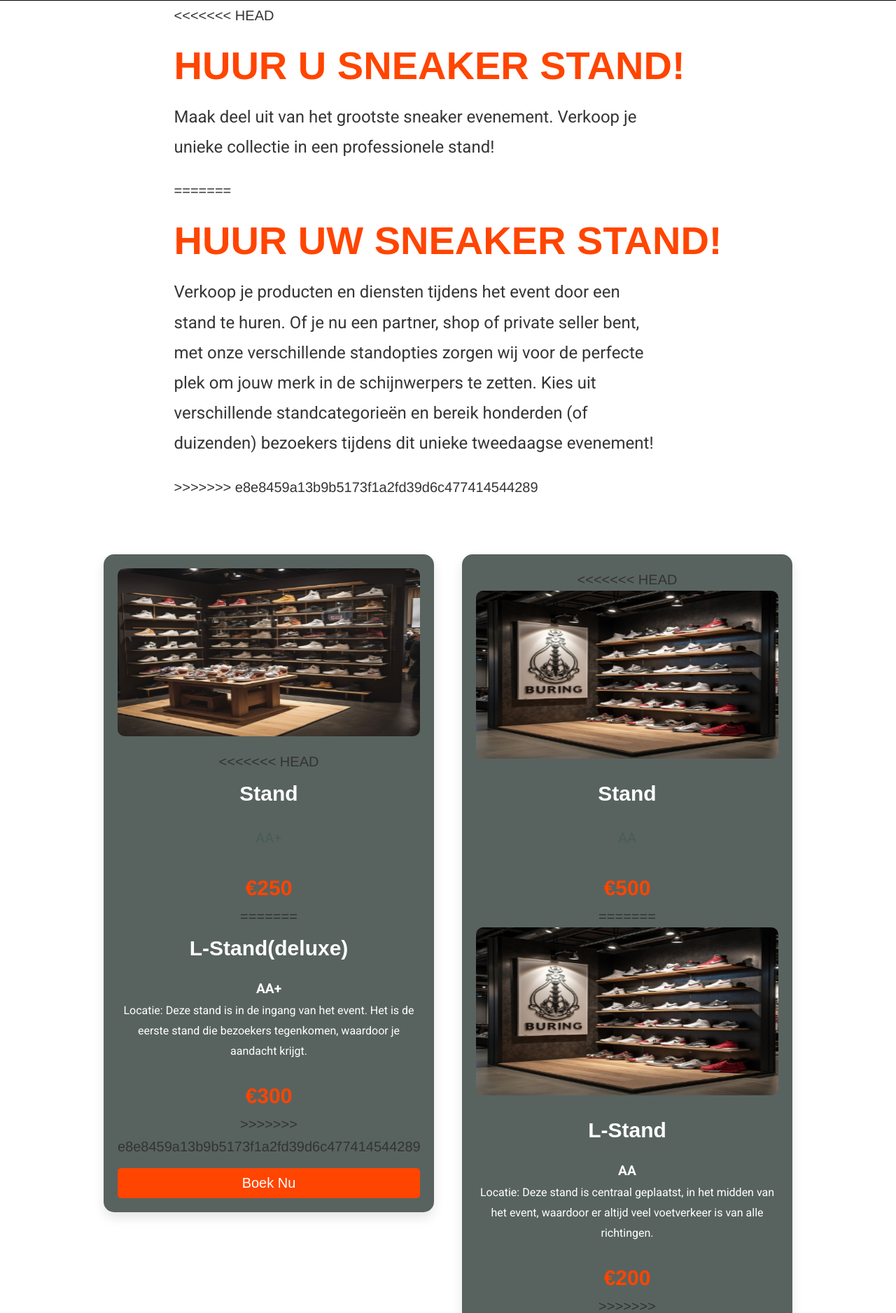
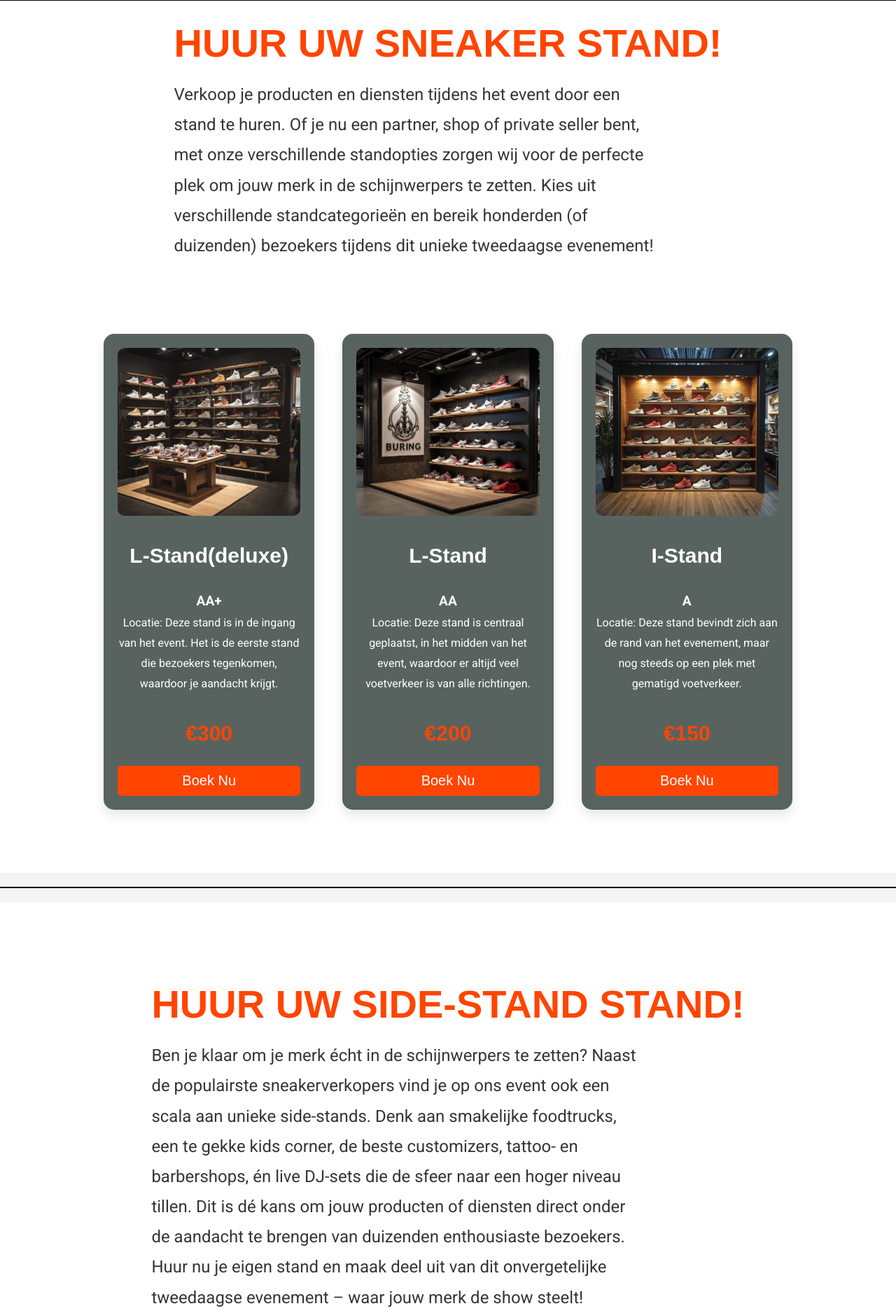
Before and after one commit to Dynamiteboem2/Project_p1_lj2, a PHP site: page /pages/stand.php in a window 1280 px wide. Shown: the part 84-1960 px from the top of the page at 70% size. Run offline with PHP 8.4, Linux system fonts and the light colour scheme.

Commit message:
Special Status pagina, bugs fixed

```diff
--- a/pages/stand.php
+++ b/pages/stand.php
@@ -10,61 +10,40 @@
     <section class="stand-verkoop col">
         <div class="container">
             <div class="stand-intro">
-<<<<<<< HEAD
-                <h2>Huur u sneaker stand!</h2>
-                <p>Maak deel uit van het grootste sneaker evenement. Verkoop je unieke collectie in een professionele
-                    stand!</p>
-=======
                 <h2>Huur uw sneaker stand!</h2>
-                <p>Verkoop je producten en diensten tijdens het event door een stand te huren. Of je nu een partner, shop of private seller bent, met onze verschillende standopties zorgen wij voor de perfecte plek om jouw merk in de schijnwerpers te zetten. Kies uit verschillende standcategorieën en bereik honderden (of duizenden) bezoekers tijdens dit unieke tweedaagse evenement!</p>
->>>>>>> e8e8459a13b9b5173f1a2fd39d6c477414544289
+                <p>Verkoop je producten en diensten tijdens het event door een stand te huren. Of je nu een partner,
+                    shop of private seller bent, met onze verschillende standopties zorgen wij voor de perfecte plek om
+                    jouw merk in de schijnwerpers te zetten. Kies uit verschillende standcategorieën en bereik honderden
+                    (of duizenden) bezoekers tijdens dit unieke tweedaagse evenement!</p>
             </div>
 
             <div class="stand-cards row">
                 <div class="stand-card col-4 ">
 
                     <img class="stand-img  " src="../img/standAA+.png" alt="Stand Type 1">
-<<<<<<< HEAD
 
-                    <h3>Stand</h3>
-                    <p>AA+</p>
-                    <span class="price">€250</span>
-=======
-
-                    <h3 class="cardH3" >L-Stand(deluxe)</h3>
-                    <p class="cardP" ><span>AA+</span><br> Locatie: Deze stand is in de ingang van het event. Het is de eerste stand die bezoekers tegenkomen, waardoor je  aandacht krijgt.</p>
+                    <h3 class="cardH3">L-Stand(deluxe)</h3>
+                    <p class="cardP"><span>AA+</span><br> Locatie: Deze stand is in de ingang van het event. Het is de
+                        eerste stand die bezoekers tegenkomen, waardoor je aandacht krijgt.</p>
                     <span class="price">€300</span>
->>>>>>> e8e8459a13b9b5173f1a2fd39d6c477414544289
                     <button class="btn">Boek Nu</button>
                 </div>
 
                 <div class="stand-card col-4">
-<<<<<<< HEAD
-                    <img class="stand-img  " src="../img/standAA.png" alt="Stand Type 1">
-                    <h3>Stand</h3>
-                    <p>AA</p>
-                    <span class="price">€500</span>
-=======
                     <img class="stand-img  " src="../img/standAA.png" alt="Stand Type 1">
                     <h3 class="cardH3">L-Stand</h3>
-                    <p class="cardP" ><span>AA</span><br> Locatie: Deze stand is centraal geplaatst, in het midden van het event, waardoor er altijd veel voetverkeer is van alle richtingen.</p>
+                    <p class="cardP"><span>AA</span><br> Locatie: Deze stand is centraal geplaatst, in het midden van
+                        het event, waardoor er altijd veel voetverkeer is van alle richtingen.</p>
                     <span class="price">€200</span>
->>>>>>> e8e8459a13b9b5173f1a2fd39d6c477414544289
                     <button class="btn">Boek Nu</button>
                 </div>
 
                 <div class="stand-card col   ">
-<<<<<<< HEAD
-                    <img class="stand-img  " src="../img/standA.png" alt="Stand Type 1">
-                    <h3>Stand</h3>
-                    <p>A</p>
-                    <span class="price">€1000</span>
-=======
                     <img class="stand-img  " src="../img/standA.png" alt="Stand Type 1">
                     <h3 class="cardH3">I-Stand</h3>
-                    <p class="cardP"><span>A</span><br> Locatie: Deze stand bevindt zich aan de rand van het evenement, maar nog steeds op een plek met gematigd voetverkeer.</p>
+                    <p class="cardP"><span>A</span><br> Locatie: Deze stand bevindt zich aan de rand van het evenement,
+                        maar nog steeds op een plek met gematigd voetverkeer.</p>
                     <span class="price">€150</span>
->>>>>>> e8e8459a13b9b5173f1a2fd39d6c477414544289
                     <button class="btn">Boek Nu</button>
                 </div>
             </div>
@@ -78,7 +57,12 @@
         <div class="container">
             <div class="stand-intro">
                 <h2>Huur uw side-stand stand!</h2>
-                <p>Ben je klaar om je merk écht in de schijnwerpers te zetten? Naast de populairste sneakerverkopers vind je op ons event ook een scala aan unieke side-stands. Denk aan smakelijke foodtrucks, een te gekke kids corner, de beste customizers, tattoo- en barbershops, én live DJ-sets die de sfeer naar een hoger niveau tillen. Dit is dé kans om jouw producten of diensten direct onder de aandacht te brengen van duizenden enthousiaste bezoekers. Huur nu je eigen stand en maak deel uit van dit onvergetelijke tweedaagse evenement – waar jouw merk de show steelt!</p>
+                <p>Ben je klaar om je merk écht in de schijnwerpers te zetten? Naast de populairste sneakerverkopers
+                    vind je op ons event ook een scala aan unieke side-stands. Denk aan smakelijke foodtrucks, een te
+                    gekke kids corner, de beste customizers, tattoo- en barbershops, én live DJ-sets die de sfeer naar
+                    een hoger niveau tillen. Dit is dé kans om jouw producten of diensten direct onder de aandacht te
+                    brengen van duizenden enthousiaste bezoekers. Huur nu je eigen stand en maak deel uit van dit
+                    onvergetelijke tweedaagse evenement – waar jouw merk de show steelt!</p>
             </div>
 
             <div class="stand-cards2 row">
@@ -86,8 +70,9 @@
 
                     <img class="stand-img  " src="../img/standAA+.png" alt="Stand Type 1">
 
-                    <h3 class="cardH3" >L-Stand(deluxe)</h3>
-                    <p class="cardP" ><span>AA+</span><br> Locatie: Deze stand is in de ingang van het event. Het is de eerste stand die bezoekers tegenkomen, waardoor je  aandacht krijgt.</p>
+                    <h3 class="cardH3">L-Stand(deluxe)</h3>
+                    <p class="cardP"><span>AA+</span><br> Locatie: Deze stand is in de ingang van het event. Het is de
+                        eerste stand die bezoekers tegenkomen, waardoor je aandacht krijgt.</p>
                     <span class="price">€300</span>
                     <button class="btn">Boek Nu</button>
                 </div>
@@ -95,7 +80,8 @@
                 <div class="stand-card2 col-4">
                     <img class="stand-img  " src="../img/standAA.png" alt="Stand Type 1">
                     <h3 class="cardH3">L-Stand</h3>
-                    <p class="cardP" ><span>AA</span><br> Locatie: Deze stand is centraal geplaatst, in het midden van het event, waardoor er altijd veel voetverkeer is van alle richtingen.</p>
+                    <p class="cardP"><span>AA</span><br> Locatie: Deze stand is centraal geplaatst, in het midden van
+                        het event, waardoor er altijd veel voetverkeer is van alle richtingen.</p>
                     <span class="price">€200</span>
                     <button class="btn">Boek Nu</button>
                 </div>
@@ -103,7 +89,8 @@
                 <div class="stand-card2 col   ">
                     <img class="stand-img  " src="../img/standA.png" alt="Stand Type 1">
                     <h3 class="cardH3">I-Stand</h3>
-                    <p class="cardP"><span>A</span><br> Locatie: Deze stand bevindt zich aan de rand van het evenement, maar nog steeds op een plek met gematigd voetverkeer.</p>
+                    <p class="cardP"><span>A</span><br> Locatie: Deze stand bevindt zich aan de rand van het evenement,
+                        maar nog steeds op een plek met gematigd voetverkeer.</p>
                     <span class="price">€150</span>
                     <button class="btn">Boek Nu</button>
 
@@ -114,8 +101,9 @@
 
                     <img class="stand-img  " src="../img/standAA+.png" alt="Stand Type 1">
 
-                    <h3 class="cardH3" >L-Stand(deluxe)</h3>
-                    <p class="cardP" ><span>AA+</span><br> Locatie: Deze stand is in de ingang van het event. Het is de eerste stand die bezoekers tegenkomen, waardoor je  aandacht krijgt.</p>
+                    <h3 class="cardH3">L-Stand(deluxe)</h3>
+                    <p class="cardP"><span>AA+</span><br> Locatie: Deze stand is in de ingang van het event. Het is de
+                        eerste stand die bezoekers tegenkomen, waardoor je aandacht krijgt.</p>
                     <span class="price">€300</span>
                     <button class="btn">Boek Nu</button>
                 </div>
@@ -123,7 +111,8 @@
                 <div class="stand-card2 col-4">
                     <img class="stand-img  " src="../img/standAA.png" alt="Stand Type 1">
                     <h3 class="cardH3">L-Stand</h3>
-                    <p class="cardP" ><span>AA</span><br> Locatie: Deze stand is centraal geplaatst, in het midden van het event, waardoor er altijd veel voetverkeer is van alle richtingen.</p>
+                    <p class="cardP"><span>AA</span><br> Locatie: Deze stand is centraal geplaatst, in het midden van
+                        het event, waardoor er altijd veel voetverkeer is van alle richtingen.</p>
                     <span class="price">€200</span>
                     <button class="btn">Boek Nu</button>
                 </div>
@@ -131,7 +120,8 @@
                 <div class="stand-card2 col   ">
                     <img class="stand-img  " src="../img/standA.png" alt="Stand Type 1">
                     <h3 class="cardH3">I-Stand</h3>
-                    <p class="cardP"><span>A</span><br> Locatie: Deze stand bevindt zich aan de rand van het evenement, maar nog steeds op een plek met gematigd voetverkeer.</p>
+                    <p class="cardP"><span>A</span><br> Locatie: Deze stand bevindt zich aan de rand van het evenement,
+                        maar nog steeds op een plek met gematigd voetverkeer.</p>
                     <span class="price">€150</span>
                     <button class="btn">Boek Nu</button>
                 </div>
```
Lines whose indentation alone changed are shown as unchanged.
